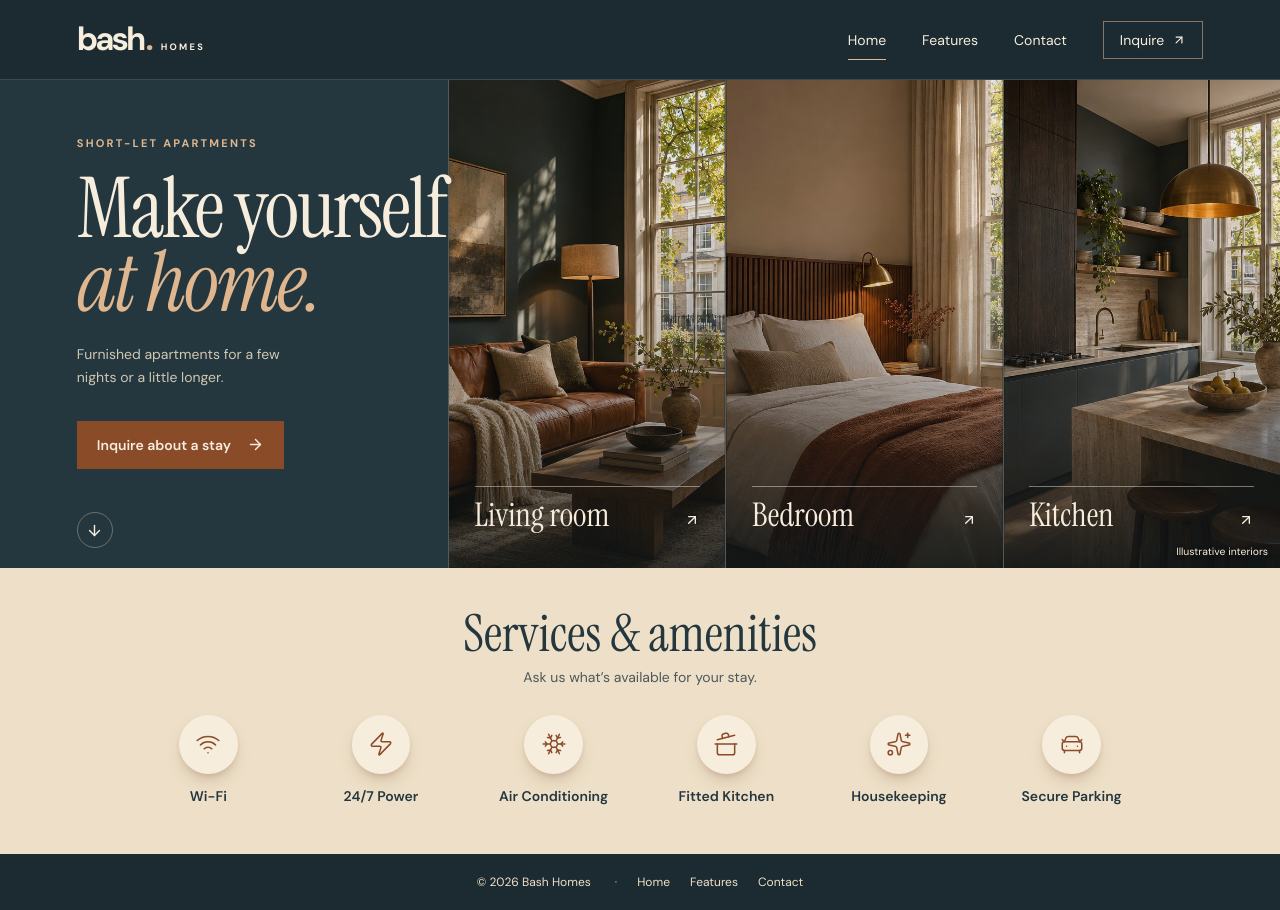
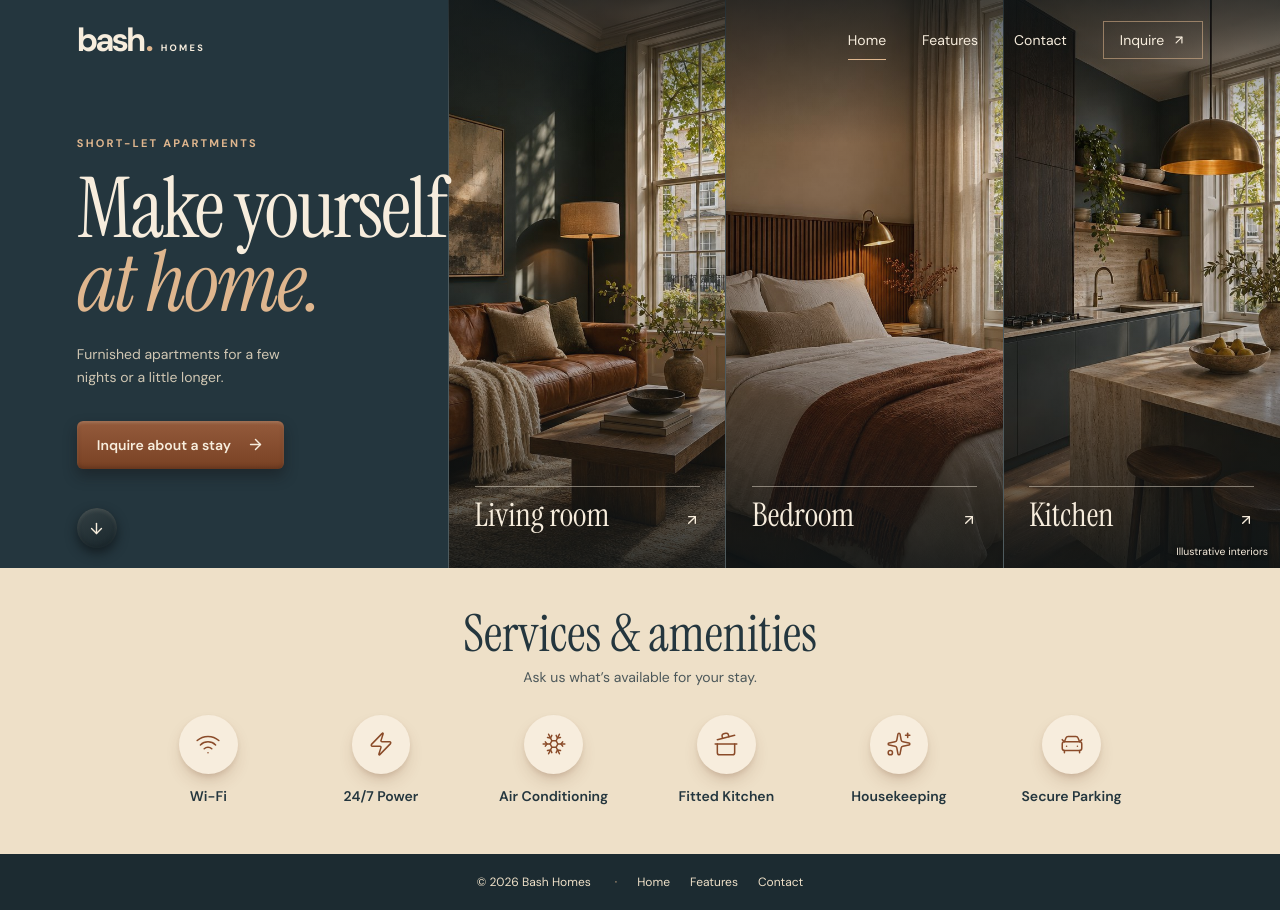
Before and after one commit to K-Lanre/BashHomes, a React (Vite) app: page / in a window 1280 px wide. Built offline with nearby package versions, Linux system fonts and the light colour scheme.

Commit message:
Update Site source

```diff
--- a/src/main.tsx
+++ b/src/main.tsx
@@ -72,9 +72,10 @@ function Home() {
   return (
     <>
       <section className="hero" aria-labelledby="home-title">
+        <Header />
         <div className="hero-copy">
           <p className="eyebrow">Short-let apartments</p>
-          <h1 id="home-title">Make yourself<br /><em>at home.</em></h1>
+          <h1 id="home-title" tabIndex={-1}>Make yourself<br /><em>at home.</em></h1>
           <p className="hero-description">Furnished apartments for a few nights or a little longer.</p>
           <a className="button" href="/contact">Inquire about a stay <ArrowRight size={17} aria-hidden="true" /></a>
           <a className="scroll-link" href="#services" aria-label="Explore services and amenities"><ArrowDown size={17} aria-hidden="true" /></a>
@@ -205,9 +206,9 @@ if (page && page.href !== '/') document.title = page.label + ' | Bash Homes';
 
 createRoot(document.getElementById('root')!).render(
   <>
-    <a className="skip-link" href="#main">Skip to content</a>
+    <a className="skip-link" href={currentPath === '/' ? '#home-title' : '#main'}>Skip to content</a>
     <div className="site-shell">
-      <Header />
+      {currentPath !== '/' && <Header />}
       <main id="main" tabIndex={-1}>
         {currentPath === '/' && <Home />}
         {currentPath === '/features' && <Features />}
--- a/src/styles.css
+++ b/src/styles.css
@@ -34,16 +34,30 @@
 .header-cta { @apply inline-flex items-center gap-2 border border-brass/55 px-4 py-2; }
 .menu-button { @apply hidden; }
 
-.hero { @apply relative grid bg-slate text-linen; grid-template-columns: 35% 65%; min-height: clamp(480px, 61vh, 760px); }
-.hero-copy { @apply relative z-1 flex flex-col items-start justify-center pl-[6vw] pr-5 pt-9 pb-20; }
+.hero { @apply relative isolate grid bg-slate text-linen; grid-template-columns: 35% 65%; min-height: calc(5rem + clamp(480px, 61vh, 760px)); }
+.hero .site-header { @apply absolute inset-x-0 top-0 border-0 bg-transparent; }
+.hero-copy { @apply relative z-1 flex flex-col items-start justify-center pl-[6vw] pr-5 pt-[7.25rem] pb-20; }
 .eyebrow { @apply mb-5 text-[.69rem] font-bold tracking-[.2em] text-brass uppercase; }
 .hero h1 { font-size: clamp(4.15rem, 6.55vw, 8rem); line-height: .88; letter-spacing: -.025em; white-space: nowrap; }
 .hero h1 em { @apply text-brass; }
 .hero-description { @apply mt-6 max-w-58 text-sm leading-relaxed text-alabaster/85; }
 .button { @apply inline-flex min-h-12 items-center justify-center gap-4 bg-cognac px-5 py-3 text-sm font-semibold text-linen transition-colors hover:bg-[#70391d]; }
-.hero-copy .button { @apply mt-8; }
-.scroll-link { @apply absolute bottom-5 left-[6vw] inline-flex size-9 items-center justify-center rounded-full border border-alabaster/35 transition-colors hover:bg-linen hover:text-slate; }
+.hero-copy .button {
+  @apply mt-8 rounded-md;
+  background-image: linear-gradient(180deg, #ffffff16, #00000020);
+  box-shadow: 0 7px 14px #14151670, inset 0 2px 3px #f7eddd2e, inset 0 -2px 4px #2c130e4d;
+}
+.scroll-link {
+  @apply absolute bottom-5 left-[6vw] inline-flex size-10 items-center justify-center rounded-full bg-slate-deep transition-colors hover:bg-slate;
+  background-image: linear-gradient(155deg, #f7eddd1c, #0000001a);
+  box-shadow: 0 5px 11px #10181ccc, inset 0 2px 4px #f7eddd23, inset 0 -2px 4px #121c2170;
+}
 .hero-gallery { @apply relative grid min-w-0 grid-cols-3; }
+.hero-gallery::before {
+  content: "";
+  @apply pointer-events-none absolute inset-x-0 top-0 z-1 h-36;
+  background: linear-gradient(180deg, #10181cab, transparent);
+}
 .hero-panel { @apply relative isolate flex min-w-0 items-end overflow-hidden border-l border-linen/20 p-[clamp(.8rem,2vw,2rem)] pb-9; }
 .hero-panel::after { content: ""; @apply absolute inset-0 -z-10; background: linear-gradient(180deg, #161d2010 25%, #161d2047 64%, #101618d9 100%); }
 .hero-panel img { @apply absolute inset-0 -z-10 size-full object-cover transition-transform duration-500; }
@@ -106,6 +120,7 @@
   .primary-nav { @apply absolute top-full right-0 left-0 hidden flex-col items-start gap-3 bg-slate-deep px-[6vw] pt-3 pb-6 shadow-lg; }
   .primary-nav.is-open { @apply flex; }
   .hero { @apply block min-h-0; }
+  .hero .site-header { @apply relative; }
   .hero-copy { @apply px-[6vw] pt-10 pb-8; }
   .hero h1 { font-size: clamp(3.7rem, 12vw, 6rem); }
   .hero-copy .button { @apply mt-5; }
@@ -113,6 +128,7 @@
   .eyebrow { @apply mb-4; }
   .scroll-link { @apply right-[6vw] bottom-9 left-auto; }
   .hero-gallery { @apply h-[clamp(220px,49vw,420px)]; }
+  .hero-gallery::before { @apply hidden; }
   .hero-panel { @apply px-2.5 pb-7; }
   .panel-label { @apply text-[clamp(.97rem,4vw,1.65rem)]; }
   .panel-label svg { @apply mb-0 size-3; }
```
